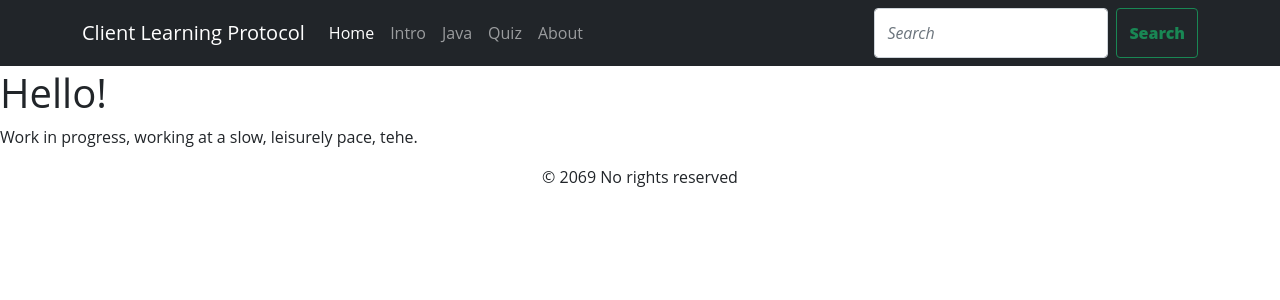
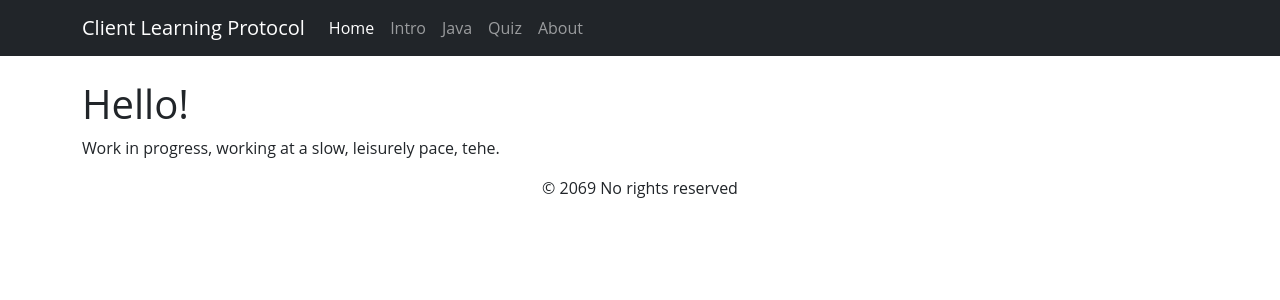
Before and after one commit to paulcostanza/client-learning-protocol, a React (Vite) app: page / in a window 1280 px wide. Shown: the top 300 px of the page. Built offline with nearby package versions, Linux system fonts and the light colour scheme.

Commit message:
edited main area's spacing

```diff
--- a/src/components/NavBar.jsx
+++ b/src/components/NavBar.jsx
@@ -6,19 +6,20 @@ export default function NavBar() {
     return (
         <nav className="navbar navbar-expand-lg navbar-dark bg-dark">
             <div className="container">
-                {/* <!-- Where img logo will go when i make one--> */}
-                {/* <!-- classes I might need: col-lg-12 --> */}
-                <a className="navbar-brand text-center" href="#">
-                    {/* <!-- <img src="" alt="" width="50" height="30" /> --> */}
+                <div className="logo">
+                    {/* <!-- Where img logo will go when i make one--> */}
+                    {/* <!-- classes I might need: col-lg-12 --> */}
+                    <a className="navbar-brand text-center" href="#">
+                        {/* <!-- <img src="" alt="" width="50" height="30" /> --> */}
 
-                    Client Learning Protocol</a>
-
-                <button className="navbar-toggler ms-auto" type="button" data-bs-toggle="collapse"
+                        Client Learning Protocol</a>
+                </div>
+                {/* <button className="navbar-toggler ms-auto" type="button" data-bs-toggle="collapse"
                     data-bs-target="#navbarSupportedContent" aria-controls="navbarSupportedContent" aria-expanded="false"
                     aria-label="Toggle navigation">
                     <span className="navbar-toggler-icon"></span>
-                </button>
-                <div className="collapse navbar-collapse" id="navbarSupportedContent">
+                </button> */}
+                <div className="menu collapse navbar-collapse" id="navbarSupportedContent">
                     <ul className="navbar-nav me-auto mb-2 mb-lg-0">
                         <li className="nav-item">
                             <Link to="/home" className="nav-link active">Home</Link>
@@ -63,12 +64,14 @@ export default function NavBar() {
                         </li> */}
 
                     </ul>
-                    <form className="d-flex">
+
+                    {/* SEARCH BAR - I would like to add this back in...eventually */}
+                    {/* <form className="d-flex">
                         <input className="form-control me-2" type="search" placeholder="Search" aria-label="Search" />
                         <button className="btn btn-outline-success" type="submit">
                             Search
                         </button>
-                    </form>
+                    </form> */}
                 </div>
             </div>
         </nav>
--- a/src/pages/About.jsx
+++ b/src/pages/About.jsx
@@ -5,7 +5,7 @@ export default function About() {
     return (
         <>
             <NavBar />
-            <div className="container" id="top-of-page">
+            <div className="container" id="space-on-top-of-page">
                 <p>Hi, I'm Paul! Creator of CLP.</p>
 
                 <p>Here at CLP, we believe that learning should be for those who only have the desire to learn. It's the 21st
--- a/src/pages/Home.jsx
+++ b/src/pages/Home.jsx
@@ -6,9 +6,11 @@ export default function Home() {
     return (
         <>
             <NavBar />
+            <div class="container" id="space-on-top-of-page">
 
-            <h1 style={{ marginTop: '69px' }}>Hello!</h1>
-            <p>Work in progress, working at a slow, leisurely pace, tehe.</p>
+                <h1>Hello!</h1>
+                <p>Work in progress, working at a slow, leisurely pace, tehe.</p>
+            </div>
             <Footer />
         </>
     )
--- a/src/pages/Intro.jsx
+++ b/src/pages/Intro.jsx
@@ -6,7 +6,7 @@ export default function Intro() {
     return (
         <>
             <NavBar />
-            <div className="container" id="top-of-page">
+            <div className="container" id="space-on-top-of-page">
                 <h1 id="introduction-to-computers">Introduction to Computers</h1>
                 <p>The versatality of the computer allows it do such a wide variety of task that it makes it one of the greatest
                     tools known in existence. It can accomplish this by being <strong>programmed</strong> to follow specifically
--- a/src/pages/Java.jsx
+++ b/src/pages/Java.jsx
@@ -5,7 +5,7 @@ export default function Java() {
     return (
         <>
             <NavBar />
-            <div className="container" id="top-of-page">
+            <div className="container" id="space-on-top-of-page">
 
                 <h2 id="java-keywords">Java Keywords</h2>
                 <p>Part of learning a programming language is learning the commonly used keywords, what they mean, and how to
--- a/src/pages/NoPage.jsx
+++ b/src/pages/NoPage.jsx
@@ -5,7 +5,9 @@ export default function NoPage() {
     return (
         <>
             <NavBar />
-            <h2 style={{ marginTop: '69px' }}><strong>ERROR 404:</strong> Not Found</h2>
+            <div className="container" id="space-on-top-of-page">
+                <h2><strong>ERROR 404:</strong> Not Found</h2>
+            </div>
             <Footer />
         </>
     )
--- a/src/pages/Quiz.jsx
+++ b/src/pages/Quiz.jsx
@@ -6,7 +6,7 @@ export default function QuizPage() {
     return (
         <>
             <NavBar />
-            <div style={{ marginTop: "69px" }}>
+            <div className="container" id="space-on-top-of-page">
                 <h1>Testing!</h1>
                 <p>This is the future spot for the quiz page</p>
                 <h3>Thanks for checking us out!</h3>
--- a/src/styles/searchbar.css
+++ b/src/styles/searchbar.css
@@ -1,4 +1,4 @@
-.search-box {
+/* .search-box {
     width: 600px;
     background: #fff;
     margin: 0;
@@ -60,4 +60,4 @@ button .fa {
 .result-box {
     max-height: 300px;
     overflow-y: scroll;
-}
+} */
--- a/src/styles/styles.css
+++ b/src/styles/styles.css
@@ -1,8 +1,3 @@
-/*
-    TODO
-*/
-
-
 * {
     scroll-behavior: smooth;
 }
@@ -14,136 +9,42 @@
     top: 0;
     z-index: 10;
     /* z-index prevents dropdown questions from overlaping the navabar */
+    display: flex;
+}
+
+/* Home, Intro, Java, ... */
+.menu {
+    align-items: center;
+    justify-content: center;
 }
 
 body {
     font-family: 'Open Sans', Arial, sans-serif;
 }
 
-#top-of-page {
+/* Pushes down the content so Navbar does not cover it */
+#space-on-top-of-page {
     margin-top: 80px;
 }
 
+/* titles of sections */
 h2 {
     text-align: center;
 }
 
-.dropdown-menu.side-bar .nav-link {
+/* .dropdown-menu.side-bar .nav-link {
     padding-left: 10px;
     color: #333;
-}
+} */
 
-.btn {
+/* .btn {
     font-weight: 900;
-}
-
+} */
+/*
 svg {
     margin-bottom: 4px;
-}
-
-footer {
-    margin-bottom: 20px;
-}
-
-/* header#search-bar-header {
-    background: #fff;
-    position: fixed;
-    width: 100%;
-    top: 0;
-    border-bottom: 5px solid black;
-    margin-left: 25px;
-    height: 75px;
-    z-index: 2;
 } */
 
-/* body>#navbar,
-body>#main-doc {
-    margin-top: 80px;
+/* footer {
+    margin-bottom: 20px;
 } */
-
-/* #main-doc {
-    padding: 10px;
-    margin-right: 100px;
-} */
-
-/* h1 {
-    padding-left: 25px;
-} */
-
-/* h2 {
-    box-shadow: rgba(0, 0, 0, 0.3) 0px 19px 38px, rgba(0, 0, 0, 0.22) 0px 15px 12px;
-    margin: 40px;
-    padding: 10px 20px;
-    text-align: center;
-} */
-
-/*
-li,
-p {
-    color: #4d4e53;
-    line-height: 1.5;
-}
-
-.side-bar {
-    padding: 0;
-    margin: 0;
-}
-
-.side-bar ul {
-    padding: 0;
-} */
-
-/* .side-bar li {
-    list-style-type: none;
-    border-top: solid black 2px;
-    padding-left: 25px;
-} */
-
-/* .before-new-chapter {
-    border-bottom: solid black 2px;
-} */
-
-/* Cleaning up the navbar links */
-/*
-a:link
-a:visited
-a:hover
-a:active
-*/
-/*
-#navbar li:hover {
-    color: #fff;
-    background-color: #4d4e53;
-}
-
-a {
-    text-decoration: none;
-    color: #4d4e53;
-    font-size: 1.25em;
-}
-
-section>header {
-    font-size: 2em;
-    letter-spacing: 0.1em;
-}
-
-.center-pic {
-    max-width: fit-content;
-    margin-left: auto;
-    margin-right: auto;
-} */
-
-/* td {
-    border: black solid 1px;
-    padding: 8px;
-    margin: 12px;
-    cursor: pointer;
-    /* add pop-out hover effect and make it clickable to have a brief description of what the keyword is
-} */
-
-/*
-/* Place Navigation bar on left when the window is big enough */
-
-
-
-/* Add a to top button when the screen is small */
```
